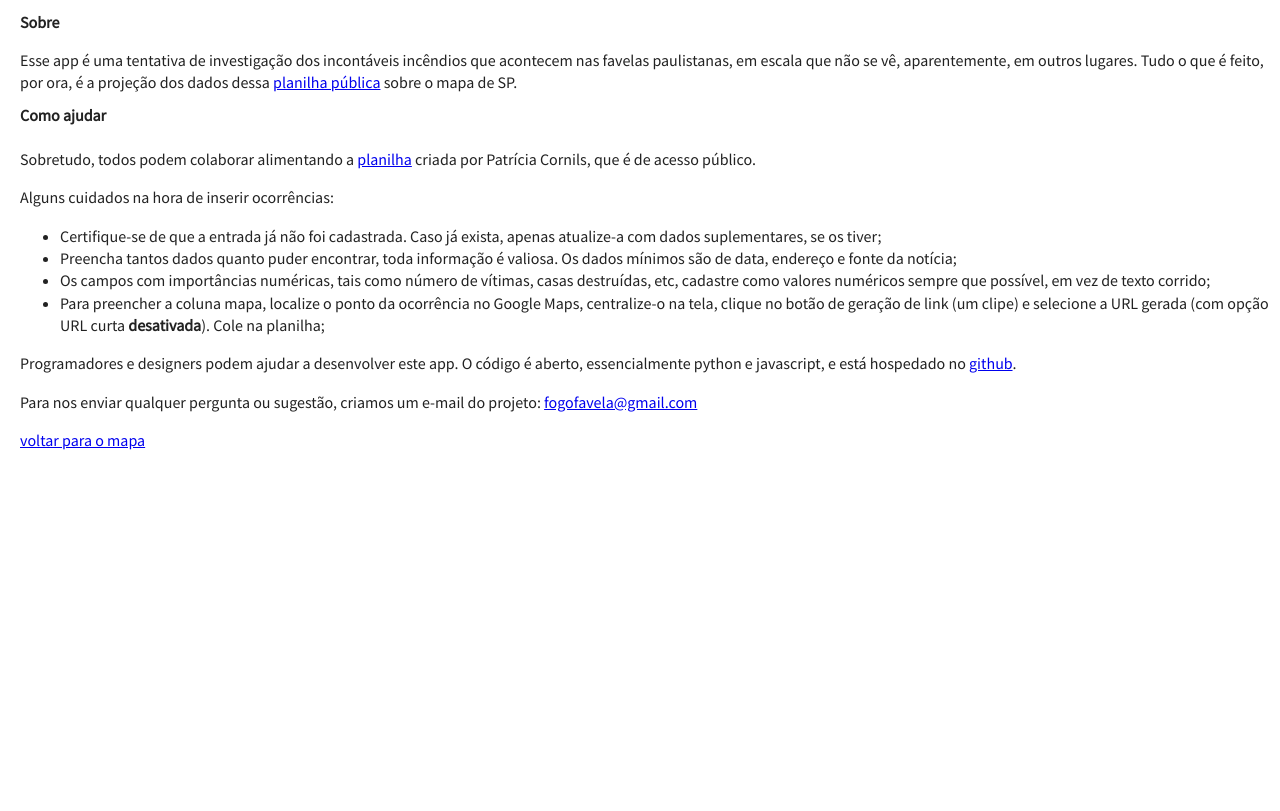
After one commit to pedromoraes/fogonobarraco, a Django app: page /static/about.html in a window 1280 px wide. The commit adds this page. Run offline with Django 3.2, Linux system fonts and the light colour scheme; parts of the project's set-up code (start-up, migrations or seed data) failed here and were passed over.

Commit message:
about page

```diff
--- /dev/null
+++ b/fogonobarraco/occurrences/static/about.html
@@ -0,0 +1,60 @@
+<!DOCTYPE html>
+<!--[if lt IE 7]>      <html class="no-js lt-ie9 lt-ie8 lt-ie7"> <![endif]-->
+<!--[if IE 7]>         <html class="no-js lt-ie9 lt-ie8"> <![endif]-->
+<!--[if IE 8]>         <html class="no-js lt-ie9"> <![endif]-->
+<!--[if gt IE 8]><!--> <html class="no-js"> <!--<![endif]-->
+	<head>
+		<meta charset="utf-8">
+		<meta http-equiv="X-UA-Compatible" content="IE=edge,chrome=1">
+		<title>Fogo no barraco - sobre</title>
+		<meta name="description" content="">
+		<meta name="viewport" content="width=device-width">
+
+		<!-- Place favicon.ico and apple-touch-icon.png in the root directory -->
+
+		<link rel="stylesheet" href="/static/css/normalize.css">
+		<link rel="stylesheet" href="/static/css/main.css">
+		<link href='http://fonts.googleapis.com/css?family=Source+Sans+Pro' rel='stylesheet' type='text/css'>
+		<link rel="stylesheet" href="/static/css/home.css">
+		<style>
+		li {
+			list-style: default;
+			text-indent: 0;
+		}
+		</style>
+	</head>
+	<body>
+		<!--[if lt IE 7]>
+			<p class="chromeframe">You are using an outdated browser. <a href="http://browsehappy.com/">Upgrade your browser today</a> or <a href="http://www.google.com/chromeframe/?redirect=true">install Google Chrome Frame</a> to better experience this site.</p>
+		<![endif]-->
+
+		<section>
+			<h1>Sobre</h1>
+			Esse app é uma tentativa de investigação dos incont&aacute;veis inc&ecirc;ndios que acontecem nas favelas paulistanas, em escala que não se vê, aparentemente, em outros lugares. Tudo o que é feito, por ora, é a projeção dos dados dessa <a href="http://bit.ly/NIzngh">planilha pública</a> sobre o mapa de SP.
+		</section>
+		<section>
+			<h1>Como ajudar</h1>
+			<p>Sobretudo, todos podem colaborar alimentando a <a href="http://bit.ly/NIzngh">planilha</a> criada por Patrícia Cornils, que é de acesso público.</p>
+			Alguns cuidados na hora de inserir ocorrências:
+			<ul>
+				<li>Certifique-se de que a entrada já não foi cadastrada. Caso já exista, apenas atualize-a com dados suplementares, se os tiver;</li>
+				<li>Preencha tantos dados quanto puder encontrar, toda informação é valiosa. Os dados mínimos são de data, endereço e fonte da notícia;</li>
+				<li>Os campos com importâncias numéricas, tais como número de vítimas, casas destruídas, etc, cadastre como valores numéricos sempre que possível, em vez de texto corrido;</li>
+				<li>Para preencher a coluna mapa, localize o ponto da ocorrência no Google Maps, centralize-o na tela, clique no botão de geração de link (um clipe) e selecione a URL gerada (com opção URL curta <strong>desativada</strong>). Cole na planilha;</li>
+			</ul>
+			<p>Programadores e designers podem ajudar a desenvolver este app. O código é aberto, essencialmente python e javascript, e está hospedado no <a href="https://github.com/pedromoraes/fogonobarraco">github</a>.</p>
+
+			<p>Para nos enviar qualquer pergunta ou sugestão, criamos um e-mail do projeto: <a href="mailto:fogofavela@gmail.com">fogofavela@gmail.com</a></p>
+
+			<p><a href="/">voltar para o mapa</a></p>
+		</section>
+
+		<!-- Google Analytics: change UA-XXXXX-X to be your site's ID. -->
+		<script>
+			var _gaq=[['_setAccount','UA-34642587-1'],['_trackPageview']];
+			(function(d,t){var g=d.createElement(t),s=d.getElementsByTagName(t)[0];
+			g.src=('https:'==location.protocol?'//ssl':'//www')+'.google-analytics.com/ga.js';
+			s.parentNode.insertBefore(g,s)}(document,'script'));
+		</script>
+	</body>
+</html>
--- a/fogonobarraco/occurrences/static/css/home.css
+++ b/fogonobarraco/occurrences/static/css/home.css
@@ -9,13 +9,17 @@ body {
 }
 
 h1 {
-	padding: 0 0 5px 20px;
+	padding: 0 0 5px 0;
 	font-size: 16px;
 }
 h2 {
-	padding: 0 0 10px 20px;
+	padding: 0 0 10px 0;
 	font-size: 11px;
 	font-weight: normal;
+}
+
+section {
+	padding: 0 0 0 20px;
 }
 
 section#filters {
@@ -36,3 +40,10 @@ section#map {
 dl#links {
 	font-size: 10px;
 }
+
+section#filters ul, section#filters li {
+	list-style: none;
+	text-indent: 0;
+	padding: 0;
+	margin: 0;
+}
--- a/fogonobarraco/occurrences/static/css/main.css
+++ b/fogonobarraco/occurrences/static/css/main.css
@@ -296,10 +296,3 @@ textarea {
         page-break-after: avoid;
     }
 }
-
-ul, ol, li {
-    list-style: none;
-    text-indent: 0;
-    padding: 0;
-    margin: 0;
-}
```
Also changed, not shown: fogonobarraco/occurrences/templates/home.html (+4 -3 lines).
